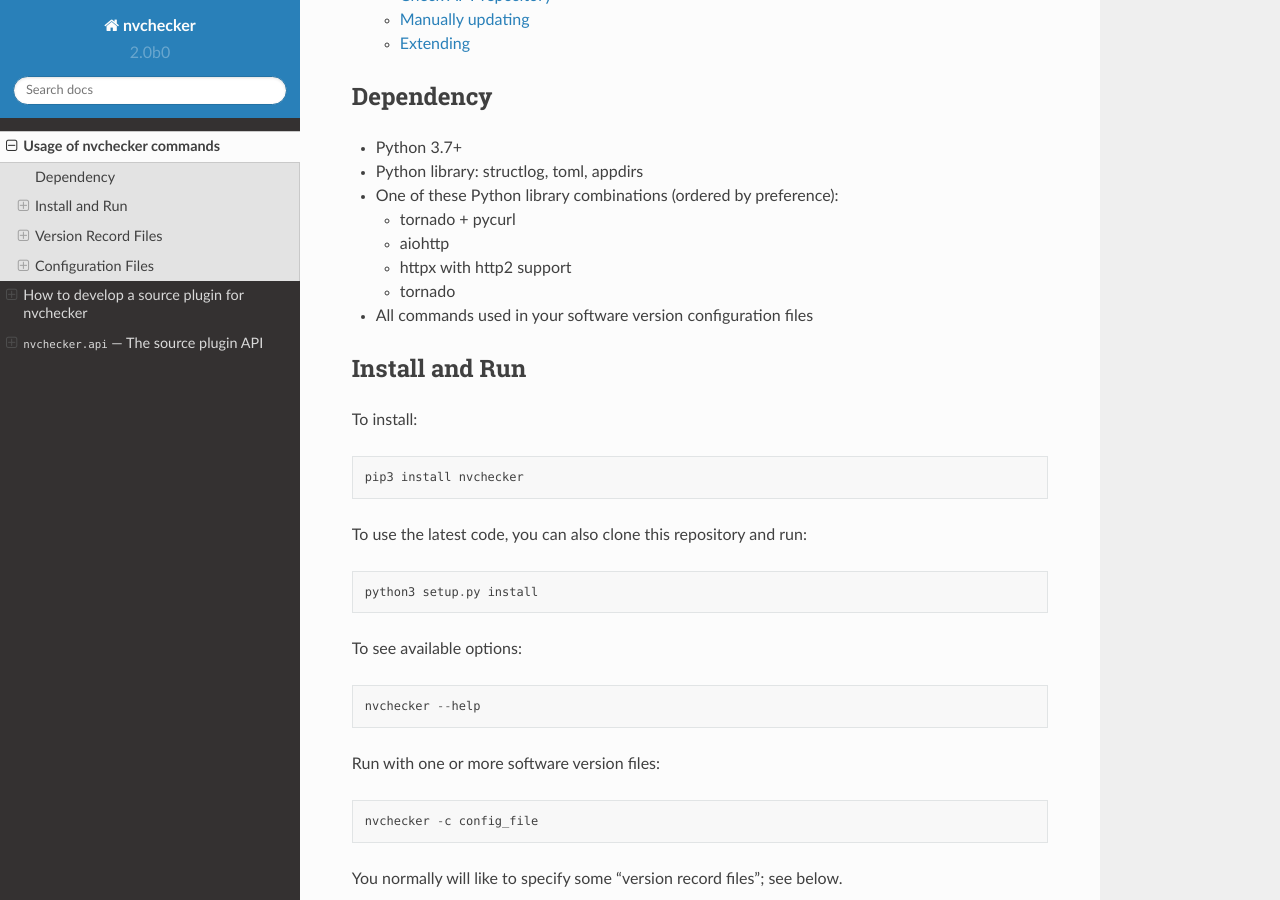
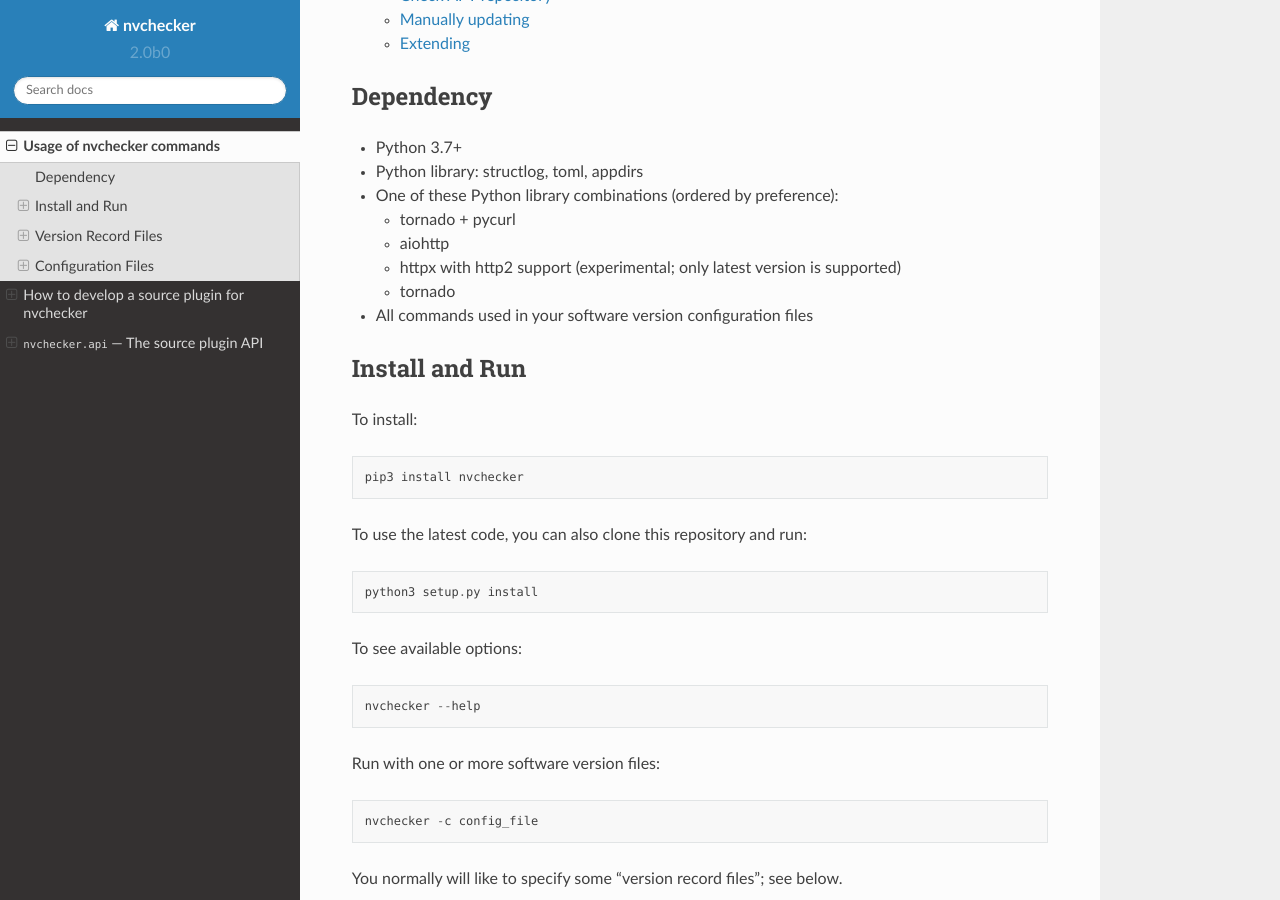
Before and after one commit to lilydjwg/nvchecker, a Sphinx documentation site: the page built from docs/usage.rst, in a window 1280 px wide and 900 px high, scrolled down 1207 px. Built offline with Sphinx 7.4.7 and the Read the Docs theme 2.0.0, drawn with Linux system fonts in a browser that asks for light colours.

Commit message:
httpx update to 0.15.0

```diff
--- a/README.rst
+++ b/README.rst
@@ -31,7 +31,7 @@
 
   * tornado + pycurl
   * aiohttp
-  * httpx with http2 support
+  * httpx with http2 support (experimental; only latest version is supported)
   * tornado
 
 - All commands used in your software version configuration files
--- a/docs/usage.rst
+++ b/docs/usage.rst
@@ -25,7 +25,7 @@
 
   * tornado + pycurl
   * aiohttp
-  * httpx with http2 support
+  * httpx with http2 support (experimental; only latest version is supported)
   * tornado
 
 - All commands used in your software version configuration files
```
Also changed, not shown: 1 other file.
